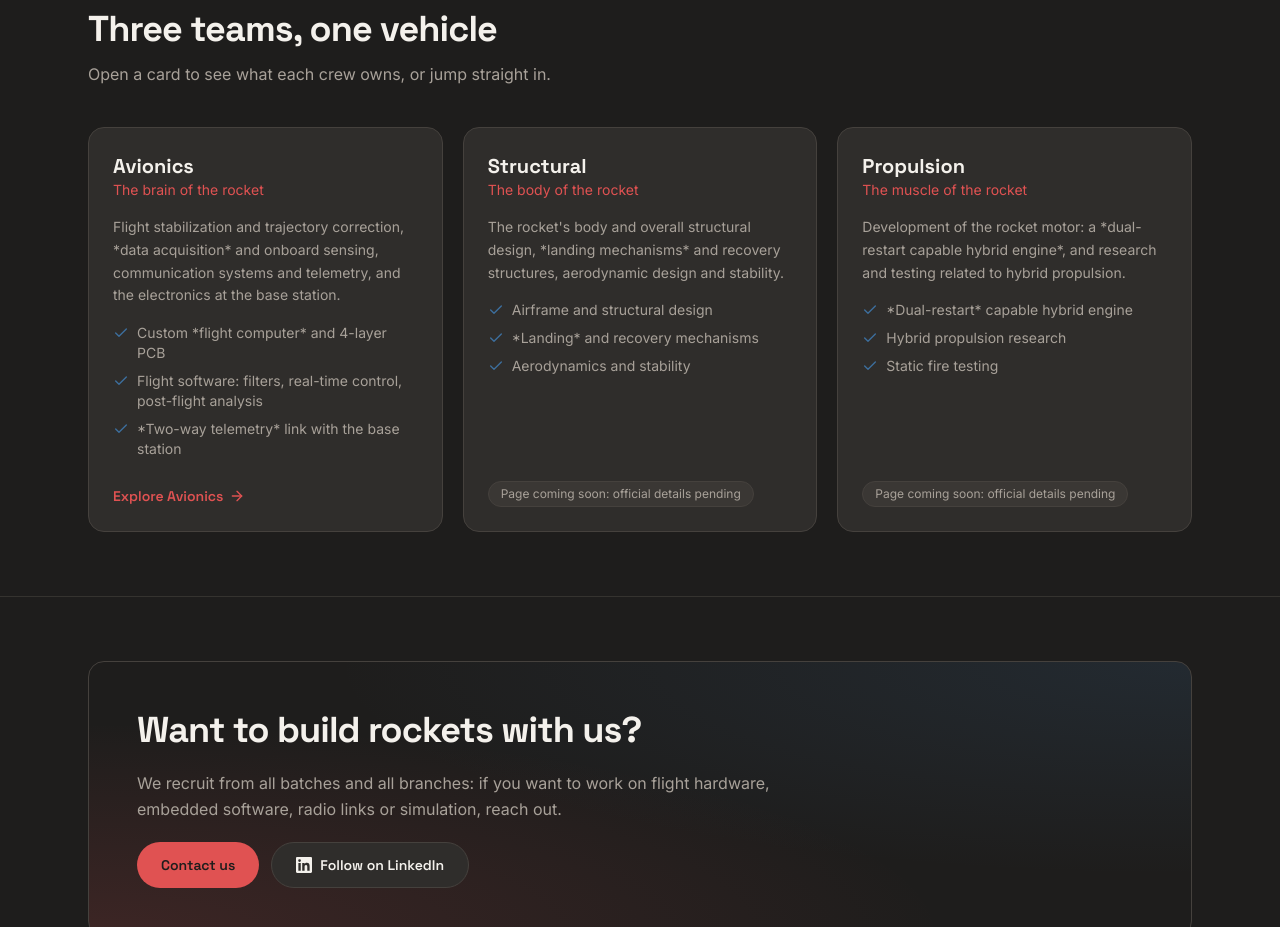
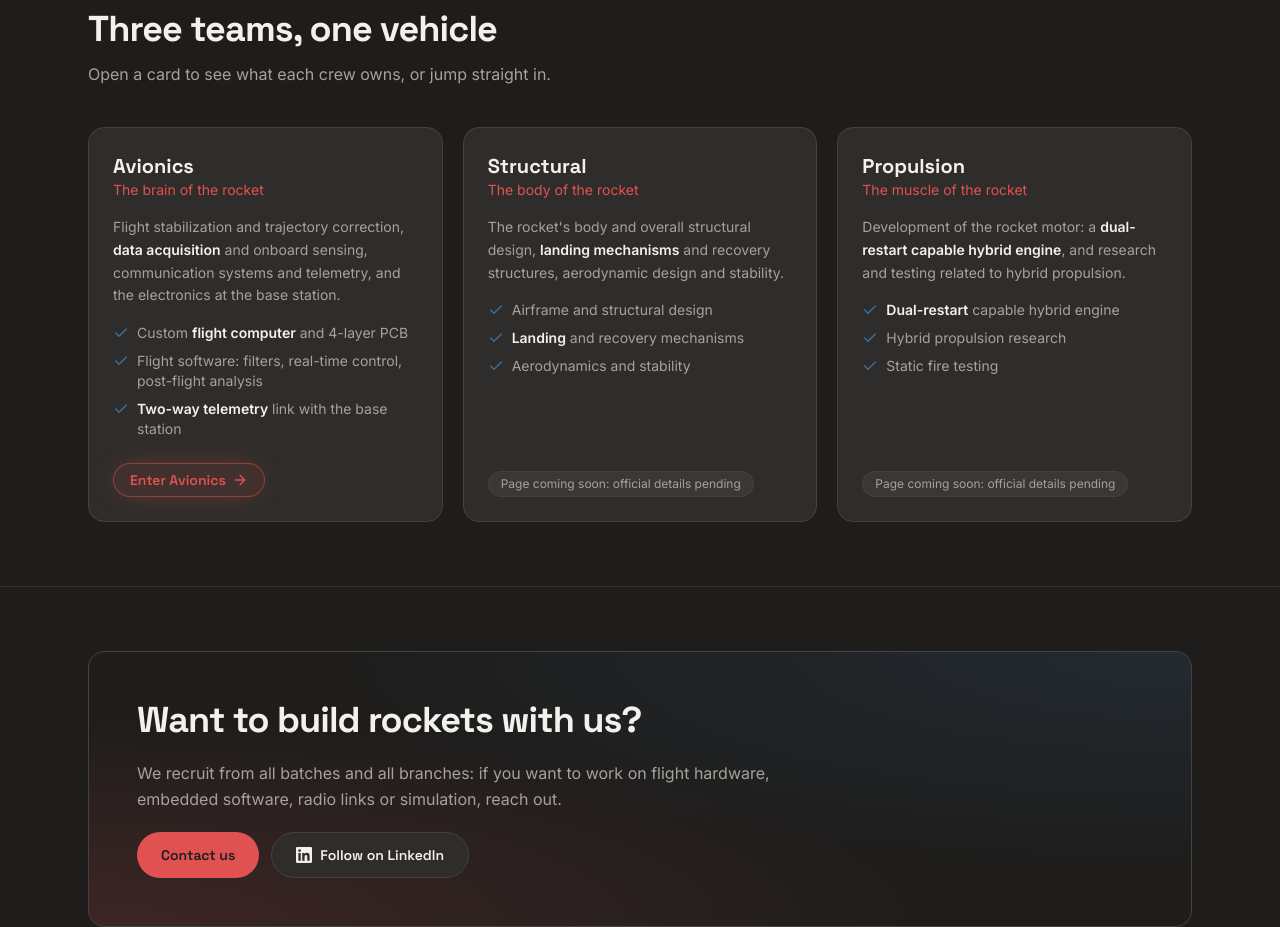
Before and after one commit to Rocketry-Avionics/Rocketry-Website, a Next.js app: page / in a window 1280 px wide. Shown: the part 1920-2847 px from the top of the page. Built offline with nearby package versions, Linux system fonts and the light colour scheme.

Commit message:
feat: open subsystem dossiers from home cards with glowing page links

```diff
--- /dev/null
+++ b/src/app/SubsystemGrid.tsx
@@ -0,0 +1,67 @@
+"use client";
+
+import { useState } from "react";
+import Link from "next/link";
+import { ArrowRight, Check } from "lucide-react";
+import { subsystems } from "@/content/subsystems";
+import type { Subsystem } from "@/content/types";
+import { emphasize } from "@/lib/emphasis";
+import SubsystemDossier from "@/components/subsystems/SubsystemDossier";
+
+export default function SubsystemGrid() {
+  const [selected, setSelected] = useState<Subsystem | null>(null);
+
+  return (
+    <>
+      <div className="mt-10 grid gap-5 md:grid-cols-3">
+        {subsystems.map((subsystem) => (
+          <article
+            key={subsystem.id}
+            role="button"
+            tabIndex={0}
+            onClick={() => setSelected(subsystem)}
+            onKeyDown={(event) => {
+              if (event.key === "Enter") setSelected(subsystem);
+            }}
+            className="group flex cursor-pointer flex-col gap-4 rounded-2xl border border-line bg-surface p-6 transition-all duration-200 hover:-translate-y-1 hover:border-flame/40 hover:shadow-[0_0_40px_-14px_rgba(224,82,82,0.4)] focus:outline-none focus-visible:border-flame/60"
+          >
+            <div>
+              <h3 className="font-display text-xl font-bold text-paper">
+                {subsystem.name}
+              </h3>
+              <p className="text-sm text-flame">{subsystem.tagline}</p>
+            </div>
+            <p className="text-sm leading-relaxed text-muted">
+              {emphasize(subsystem.description)}
+            </p>
+            <ul className="flex flex-col gap-2">
+              {subsystem.highlights.map((highlight) => (
+                <li key={highlight} className="flex items-start gap-2 text-sm text-muted">
+                  <Check className="mt-0.5 h-4 w-4 shrink-0 text-sky" aria-hidden="true" />
+                  <span>{emphasize(highlight)}</span>
+                </li>
+              ))}
+            </ul>
+            <div className="mt-auto pt-2">
+              {subsystem.href ? (
+                <Link
+                  href={subsystem.href}
+                  onClick={(event) => event.stopPropagation()}
+                  className="inline-flex items-center gap-1.5 rounded-full border border-flame/50 bg-flame/10 px-4 py-1.5 font-display text-sm font-semibold text-flame shadow-[0_0_24px_-8px_rgba(224,82,82,0.55)] transition-colors hover:bg-flame/20"
+                >
+                  Enter {subsystem.name}
+                  <ArrowRight className="h-4 w-4" aria-hidden="true" />
+                </Link>
+              ) : (
+                <span className="inline-flex rounded-full border border-line bg-raised px-3 py-1 text-xs text-muted">
+                  {subsystem.statusNote}
+                </span>
+              )}
+            </div>
+          </article>
+        ))}
+      </div>
+      <SubsystemDossier subsystem={selected} onClose={() => setSelected(null)} />
+    </>
+  );
+}
--- a/src/app/page.tsx
+++ b/src/app/page.tsx
@@ -1,10 +1,10 @@
 import Link from "next/link";
-import { ArrowRight, Check } from "lucide-react";
+import { ArrowRight } from "lucide-react";
 import LinkedInIcon from "@/components/ui/LinkedInIcon";
 import NodeNetwork from "@/components/ui/NodeNetwork";
+import SubsystemGrid from "./SubsystemGrid";
 import { site } from "@/content/site";
 import { stats } from "@/content/stats";
-import { subsystems } from "@/content/subsystems";
 import LaunchZone from "@/components/launch-zone/LaunchZone";
 import FreeFlight from "@/components/launch-zone/FreeFlight";
 import SectionHeading from "@/components/ui/SectionHeading";
@@ -133,45 +133,7 @@ export default function HomePage() {
             title="Three teams, one vehicle"
             description="Open a card to see what each crew owns, or jump straight in."
           />
-          <div className="mt-10 grid gap-5 md:grid-cols-3">
-            {subsystems.map((subsystem) => (
-              <article
-                key={subsystem.id}
-                className="flex flex-col gap-4 rounded-2xl border border-line bg-surface p-6"
-              >
-                <div>
-                  <h3 className="font-display text-xl font-bold text-paper">
-                    {subsystem.name}
-                  </h3>
-                  <p className="text-sm text-flame">{subsystem.tagline}</p>
-                </div>
-                <p className="text-sm leading-relaxed text-muted">{subsystem.description}</p>
-                <ul className="flex flex-col gap-2">
-                  {subsystem.highlights.map((highlight) => (
-                    <li key={highlight} className="flex items-start gap-2 text-sm text-muted">
-                      <Check className="mt-0.5 h-4 w-4 shrink-0 text-sky" aria-hidden="true" />
-                      {highlight}
-                    </li>
-                  ))}
-                </ul>
-                <div className="mt-auto pt-2">
-                  {subsystem.href ? (
-                    <Link
-                      href={subsystem.href}
-                      className="inline-flex items-center gap-1.5 font-display text-sm font-semibold text-flame transition-opacity hover:opacity-80"
-                    >
-                      Explore {subsystem.name}
-                      <ArrowRight className="h-4 w-4" aria-hidden="true" />
-                    </Link>
-                  ) : (
-                    <span className="inline-flex rounded-full border border-line bg-raised px-3 py-1 text-xs text-muted">
-                      {subsystem.statusNote}
-                    </span>
-                  )}
-                </div>
-              </article>
-            ))}
-          </div>
+          <SubsystemGrid />
         </div>
       </section>
 
--- /dev/null
+++ b/src/components/subsystems/SubsystemDossier.tsx
@@ -0,0 +1,100 @@
+"use client";
+
+import { useEffect } from "react";
+import Link from "next/link";
+import { ArrowRight, X } from "lucide-react";
+import type { Subsystem } from "@/content/types";
+import { emphasize } from "@/lib/emphasis";
+
+interface SubsystemDossierProps {
+  subsystem: Subsystem | null;
+  onClose: () => void;
+}
+
+export default function SubsystemDossier({ subsystem, onClose }: SubsystemDossierProps) {
+  useEffect(() => {
+    if (!subsystem) return;
+    const onKey = (event: KeyboardEvent) => {
+      if (event.key === "Escape") onClose();
+    };
+    document.addEventListener("keydown", onKey);
+    document.body.style.overflow = "hidden";
+    return () => {
+      document.removeEventListener("keydown", onKey);
+      document.body.style.overflow = "";
+    };
+  }, [subsystem, onClose]);
+
+  if (!subsystem) return null;
+
+  return (
+    <div
+      className="fixed inset-0 z-50 flex items-center justify-center p-4"
+      role="dialog"
+      aria-modal="true"
+      aria-label={`Dossier: ${subsystem.name}`}
+    >
+      <button
+        type="button"
+        aria-label="Close dossier"
+        onClick={onClose}
+        className="absolute inset-0 cursor-default bg-ink/85 backdrop-blur-sm"
+      />
+
+      <div className="relative max-h-[85vh] w-full max-w-lg overflow-y-auto rounded-2xl border border-line bg-surface p-6 sm:p-8">
+        <div className="mb-4 flex items-center justify-end">
+          <button
+            type="button"
+            onClick={onClose}
+            aria-label="Close dossier"
+            className="rounded-full border border-line bg-ink/70 p-2 text-muted transition-colors hover:text-paper"
+          >
+            <X className="h-4 w-4" aria-hidden="true" />
+          </button>
+        </div>
+
+        <p className="font-display text-xs font-semibold uppercase tracking-[0.2em] text-muted">
+          Subsystem dossier
+        </p>
+        <h3 className="mt-2 font-display text-3xl font-bold text-paper">
+          {subsystem.name}
+        </h3>
+        <p className="mt-1 text-sm font-medium text-flame">{subsystem.tagline}</p>
+
+        <p className="mt-5 text-sm leading-relaxed text-muted">
+          {emphasize(subsystem.description)}
+        </p>
+
+        <ul className="mt-5 flex flex-col gap-2 border-t border-line pt-4">
+          {subsystem.highlights.map((highlight) => (
+            <li key={highlight} className="flex items-start gap-2.5 text-sm text-muted">
+              <span
+                className="mt-[7px] h-1.5 w-1.5 shrink-0 rounded-full bg-sky"
+                aria-hidden="true"
+              />
+              <span>{emphasize(highlight)}</span>
+            </li>
+          ))}
+        </ul>
+
+        <div className="mt-6 flex items-center gap-3 border-t border-line pt-5">
+          {subsystem.href ? (
+            <Link
+              href={subsystem.href}
+              onClick={onClose}
+              className="inline-flex items-center gap-2 rounded-full bg-flame px-6 py-2.5 font-display text-sm font-semibold text-ink transition-opacity hover:opacity-90"
+            >
+              Enter {subsystem.name}
+              <ArrowRight className="h-4 w-4" aria-hidden="true" />
+            </Link>
+          ) : (
+            <span className="inline-flex rounded-full border border-line bg-raised px-4 py-1.5 text-xs text-muted">
+              {subsystem.statusNote}
+            </span>
+          )}
+          <span className="text-xs text-muted">Click anywhere to close</span>
+        </div>
+      </div>
+    </div>
+  );
+}
```
